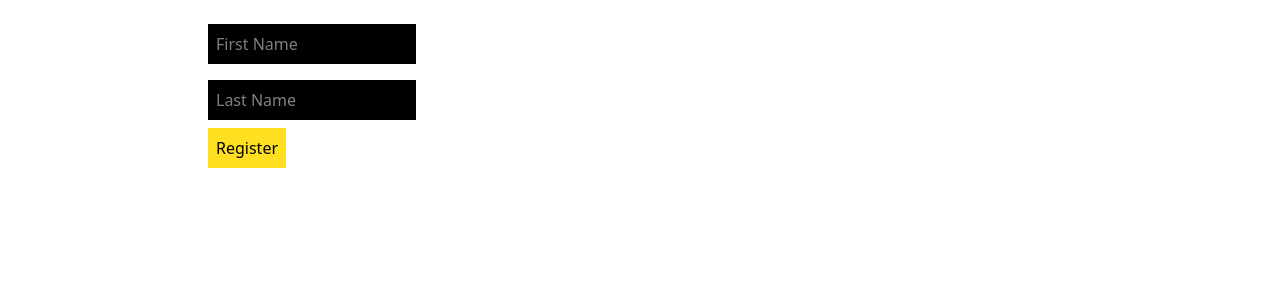
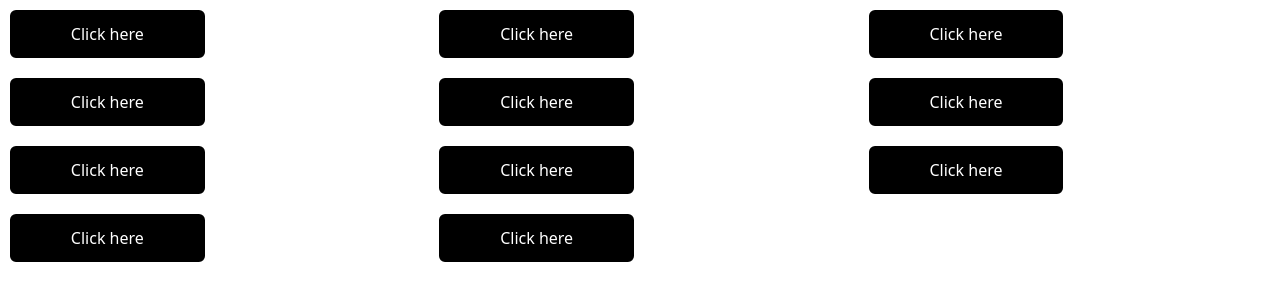
Before and after one commit to khotAkash07/ReactPractice, a React (Vite) app in the folder FromJan26/: page / in a window 1280 px wide. Shown: the top 300 px of the page. Built offline with nearby package versions, Linux system fonts and the light colour scheme.

Commit message:
PassFunctionAsProps

```diff
--- a/FromJan26/src/App.jsx
+++ b/FromJan26/src/App.jsx
@@ -1,12 +1,11 @@
 import './App.css'
-import AnimationDemo from "./Animation/Demo.jsx";
-import UncontrolledComponentDemo from "./UncontrolledComponants/UncontrolledComponantDemo.jsx";
+import Student2 from "./propsPractice/PassFunctionAsProps2.jsx";
 
 function App() {
 
   return (
     <>
-        <UncontrolledComponentDemo />
+        <Student2 />
     </>
   )
 }
--- /dev/null
+++ b/FromJan26/src/propsPractice/PassFunctionAsProps.jsx
@@ -0,0 +1,14 @@
+let Student=({abc})=>{
+
+
+    return(
+        <div className="p-2 grid grid-cols-2 gap-x-2">
+            <button onClick={abc}
+                    className="btn btn-primary bg-black text-white border-2 border-solid  px-5 py-3 rounded-lg hover:shadow-xl/20 hover:border-cyan-500">
+                Click here
+            </button>
+        </div>
+    );
+}
+
+export default Student;
--- /dev/null
+++ b/FromJan26/src/propsPractice/PassFunctionAsProps2.jsx
@@ -0,0 +1,25 @@
+import Student from "./PassFunctionAsProps.jsx";
+
+let Student2=()=>{
+
+    function abc(){
+        alert("Hey Gud mrng");
+    }
+    return(
+        <div className="grid grid-cols-3 gap-x-2">
+            <Student abc={abc}  />
+            <Student abc={abc}  />
+            <Student abc={abc}  />
+            <Student abc={abc}  />
+            <Student abc={abc}  />
+            <Student abc={abc}  />
+            <Student abc={abc}  />
+            <Student abc={abc}  />
+            <Student abc={abc}  />
+            <Student abc={abc}  />
+            <Student abc={abc}  />
+
+        </div>
+    );
+}
+export default Student2;
```
